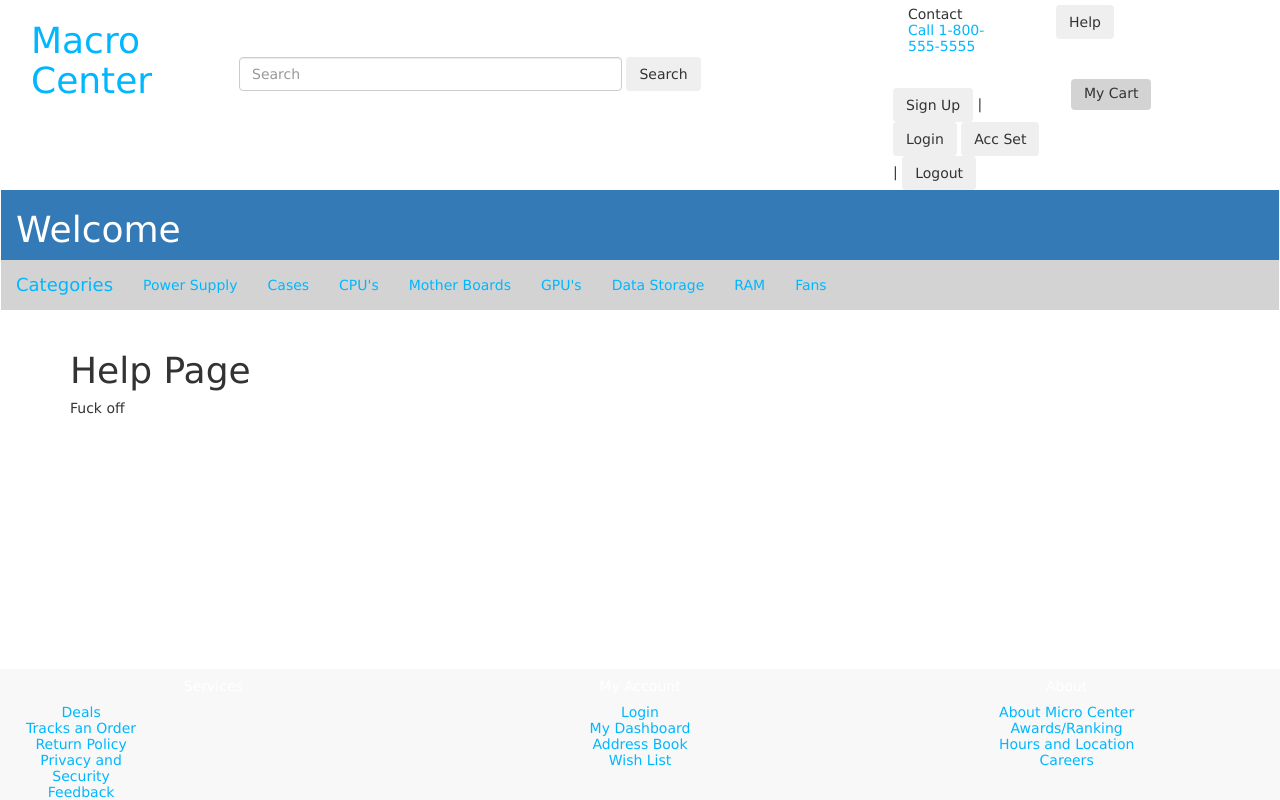
After one commit to RyanArdiente/MacroCenterWebsite-1, a Node server app: page /help/ in a window 1280 px wide. The commit adds this page. Run offline with Node 20, Linux system fonts and the light colour scheme; some libraries are stand-ins or nearby versions.

Commit message:
add help page

```diff
--- a/app.js
+++ b/app.js
@@ -16,6 +16,7 @@ var shoppingCart = require("./routes/shoppingCart");
 var user = require("./routes/user");
 var login = require("./routes/login");
 var aboutPage = require("./routes/aboutServer");
+var helpPage = require("./routes/helpServer");
 
 
 // view engine setup
@@ -44,6 +45,7 @@ app.use('/shoppingCart', shoppingCart);
 app.use('/user', user);
 app.use('/login', login);
 app.use('/about', aboutPage);
+app.use('/help', helpPage);
 
 // catch 404 and forward to error handler
 app.use(function(req, res, next) {
--- a/public/js/aboutClient.js
+++ b/public/js/aboutClient.js
@@ -1,6 +1,3 @@
 window.onload = function() {
   console.log("LOADED aboutClient.js");
-  // loadProduct();
-  // require("../routes/product");
-
 };
--- a/public/js/applicationJsMain.js
+++ b/public/js/applicationJsMain.js
@@ -1,7 +1,8 @@
 window.onload = function() {
   // where buttons go
-  console.log("inside application js Main")
+  console.log("inside application js Main");
   var signUpUser = document.getElementById("signUpUser");
+  var helpButton = document.getElementById("helpButton");
 
   var loginUserBtn = document.getElementById("loginUserBtn");
   var logoutUserBtn = document.getElementById("logoutUserBtn");
@@ -12,9 +13,10 @@ window.onload = function() {
     window.location = "/user/createuser";
   });
 
-
-  var loginUserBtn = document.getElementById("loginUserBtn");
-
+  helpButton.addEventListener("click", function() {
+    console.log("in event listener for help");
+    window.location = "/help";
+  });
   loginUserBtn.addEventListener("click", function() {
     console.log("in event listener for login");
     window.location = "/user/signin";
--- /dev/null
+++ b/public/js/helpClient.js
@@ -0,0 +1,3 @@
+window.onload = function() {
+  console.log("LOADED helpClient.js");
+};
--- /dev/null
+++ b/routes/helpServer.js
@@ -0,0 +1,15 @@
+var express = require('express');
+var router = express.Router();
+var request = require('request');
+var app = express();
+
+console.log("server side helpServer.js route loaded");
+router.get('/', function(req, res, next) {
+  res.render('help', {
+    page: {
+      header: "Help Page",
+      script: "<script  type='text/javascript' src='../js/helpClient.js'></script>",
+    }
+  });
+});
+module.exports = router;
--- a/views/about.handlebars
+++ b/views/about.handlebars
@@ -3,7 +3,6 @@
 
 <div id="about">
 </div>
-<h3>{{page.title}}</h3>
 {{#each page.product}}
   {{id}}
   <p></p>
--- /dev/null
+++ b/views/help.handlebars
@@ -0,0 +1,9 @@
+<h1>{{page.header}}</h1>
+<div>
+
+<div id="help">
+  <p>Fuck off</p>
+</div>
+
+{{{page.script}}}
+</div>
--- a/views/layouts/application.handlebars
+++ b/views/layouts/application.handlebars
@@ -19,7 +19,7 @@
 			<div class="container-fluid" id="container2">
 				<div class="col-md-12">
 					<div class="col-md-2">
-						<h1>Micro Center</h1>
+					<a href ="/" id="Home">	<h1>Macro Center</h1></a>
 					</div>
 					<div class="col-md-6" id="navSearchBar">
 						<form class="form-inline pull-md-right">
@@ -40,7 +40,7 @@
 									</p>
 								</div>
 							</div>
-							<button type="button" class="btn btn-secondary"><i class="zmdi zmdi-help zmdi-hc-2x"></i> Help</button>
+							<button type="button" class="btn btn-secondary" id="helpButton"><i class="zmdi zmdi-help zmdi-hc-2x"></i> Help</button>
 						</div>
 						<div class="col-md-12" id="login_cart">
 							<div class="col-md-6" id="signUpDiv">
@@ -109,34 +109,35 @@
 		{{{body}}}
 	</div>
 
+<!-- ******************** Footer ******************** -->
 
 <nav class="navbar-default navbar-fixed-bottom navbar-dark bg-primary">
         <div class="container-fluid">
             <div class="row">
-                <div class="col-sm-4" id ="footerCol1">
-                    <h5 id='footer-header'> Services </h3>
-                    <div class="col-sm-4" style="padding: 0 0 0 0px">
-                        <p>Deals</p>
-                        <p>Tracks an Order</p>
-                        <p>Return Policy</p>
-                        <p>Privacy and Security</p>
-                        <p>Feedback</p>
+                <div class="col-sm-4 text-center" id ="footerCol1">
+                    <h5 id='footer-header'>Services</h5>
+                    <div class="col-sm-4 " style="padding: 0 0 0 0px">
+                        <a href="">Deals</a><br>
+                      <a href="">Tracks an Order</a><br>
+                      <a href="">Return Policy</a><br>
+                      <a href="">Privacy and Security</a><br>
+                      <a href="">Feedback</a>
                     </div>
 
                 </div>
                 <div class="col-sm-4 text-center"id ="footerCol2">
-                    <h5 id='footer-header'> My Account</h3>
-                    <p>Login</p>
-                     <p>My Dashboard</p>
-                      <p>Address Book</p>
-                       <p>Wish List</p>
+                    <h5 id='footer-header'>My Account</h5>
+                  <a href="/user/signin">Login</a><br>
+                    <a href="">My Dashboard</a><br>
+                    <a href="">Address Book</a><br>
+                      <a href="">Wish List</a>
                 </div>
-                <div class="col-sm-4" id ="footerCol3">
-                    <h5 id='footer-header'> About</h3>
-                    <p>About Micro Center</p>
-                     <p>Awards/Ranking</p>
-                      <p>Hours and Location</p>
-                      <p>Careers</p>
+                <div class="col-sm-4 text-center" id ="footerCol3">
+                    <h5 id='footer-header'>About</h5>
+                  <a href="/about">About Micro Center</a><br>
+                    <a href="">Awards/Ranking</a><br>
+                    <a href="">Hours and Location</a><br>
+                    <a href="">Careers</a>
                 </div>
             </div>
         </div>
--- a/views/product.handlebars
+++ b/views/product.handlebars
@@ -3,7 +3,7 @@
 
 <div class = "productCon" id="product">
 </div>
-<h3>{{page.title}}</h3>
+<!-- <h3>{{page.title}}</h3> -->
 {{#each page.product}}
   <a href ="/products/{{{id}}}">{{name}}</a>
   <p></p>
```
Also changed, not shown: routes/aboutServer.js (+1 -19 lines), routes/products.js (+10 -9 lines).
